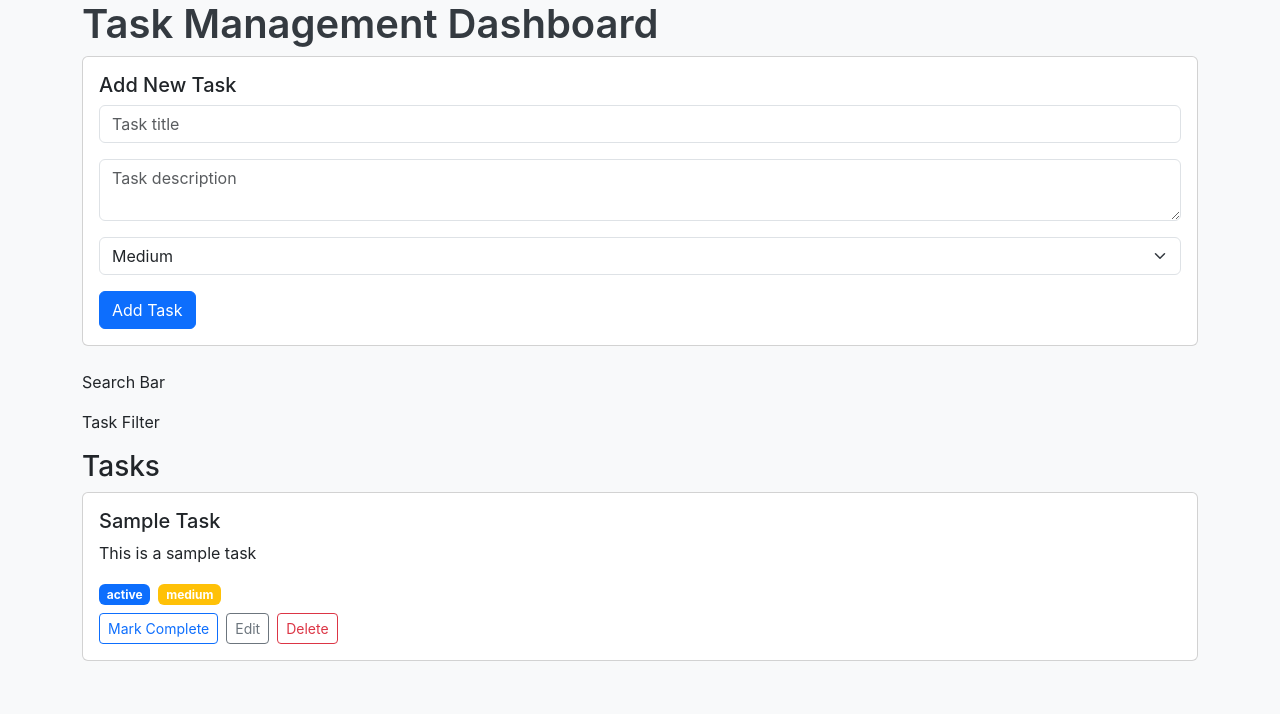
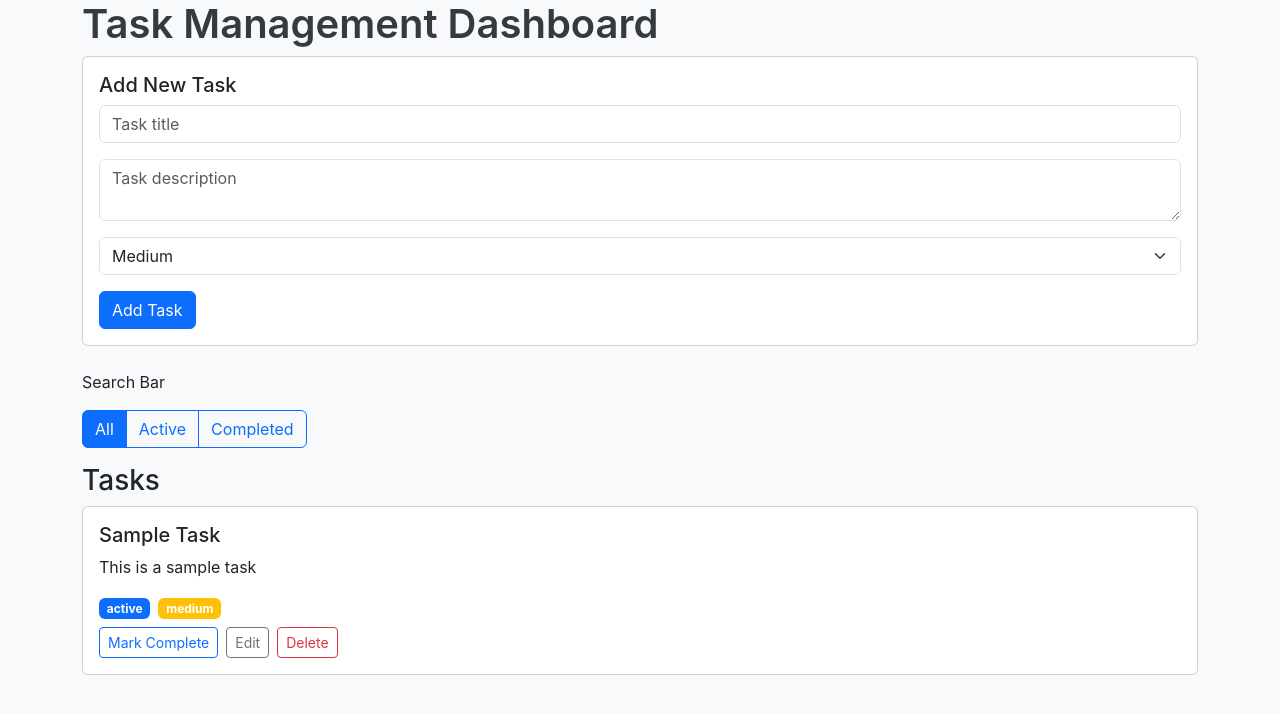
Before and after one commit to jsgumban/task-management-app, a React (Create React App) app: page / in a window 1280 px wide. Shown: the top 714 px of the page. Built offline with nearby package versions, Linux system fonts and the light colour scheme.

Commit message:
Implement task filtering

```diff
--- a/src/components/TaskFilter.js
+++ b/src/components/TaskFilter.js
@@ -1,9 +1,39 @@
 import React from 'react';
+import { useTask } from '../context/TaskContext';
 
 const TaskFilter = () => {
+  const { state, dispatch } = useTask();
+  const { filter } = state;
+
+  const handleFilterChange = (newFilter) => {
+    dispatch({ type: 'SET_FILTER', payload: newFilter });
+  };
+
   return (
-    <div>
-      <p>Task Filter</p>
+    <div className="mb-3">
+      <div className="btn-group" role="group">
+        <button
+          type="button"
+          className={`btn ${filter === 'all' ? 'btn-primary' : 'btn-outline-primary'}`}
+          onClick={() => handleFilterChange('all')}
+        >
+          All
+        </button>
+        <button
+          type="button"
+          className={`btn ${filter === 'active' ? 'btn-primary' : 'btn-outline-primary'}`}
+          onClick={() => handleFilterChange('active')}
+        >
+          Active
+        </button>
+        <button
+          type="button"
+          className={`btn ${filter === 'completed' ? 'btn-primary' : 'btn-outline-primary'}`}
+          onClick={() => handleFilterChange('completed')}
+        >
+          Completed
+        </button>
+      </div>
     </div>
   );
 };
--- a/src/components/TaskList.js
+++ b/src/components/TaskList.js
@@ -4,14 +4,25 @@ import TaskItem from './TaskItem';
 
 const TaskList = () => {
   const { state } = useTask();
-  const { tasks } = state;
+  const { tasks, filter } = state;
+
+  const filteredTasks = tasks.filter(task => {
+    if (filter === 'all') return true;
+    if (filter === 'active') return task.status === 'active';
+    if (filter === 'completed') return task.status === 'completed';
+    return true;
+  });
 
   return (
     <div>
       <h3>Tasks</h3>
-      {tasks.map(task => (
-        <TaskItem key={task.id} task={task} />
-      ))}
+      {filteredTasks.length === 0 ? (
+        <p>No tasks found.</p>
+      ) : (
+        filteredTasks.map(task => (
+          <TaskItem key={task.id} task={task} />
+        ))
+      )}
     </div>
   );
 };
```
